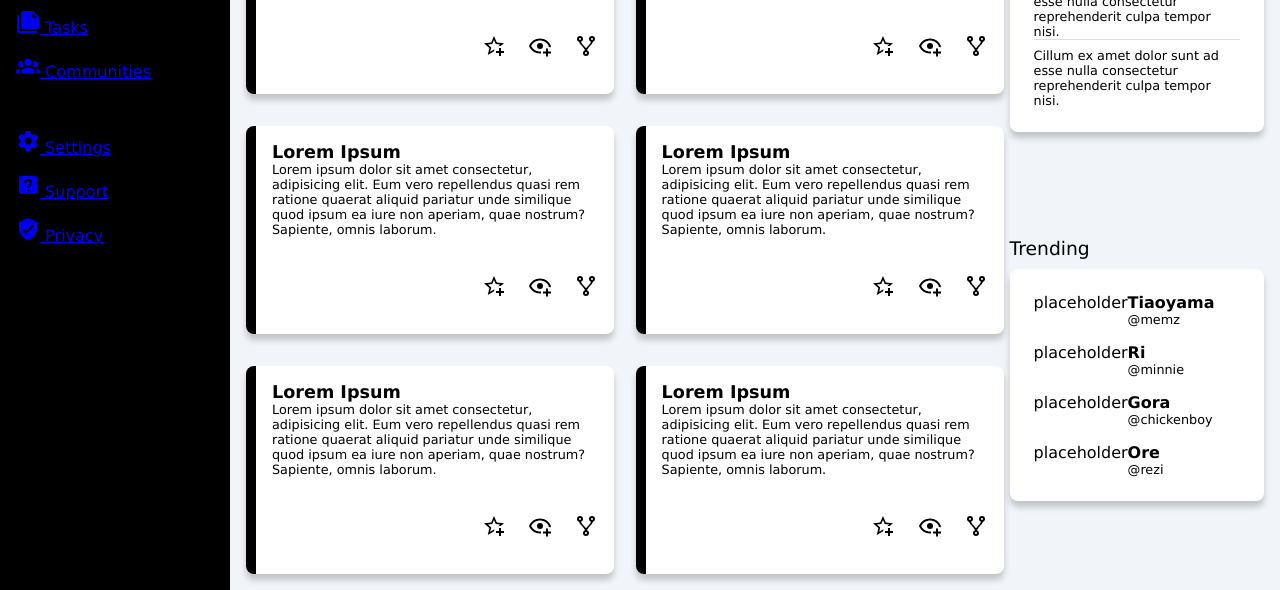
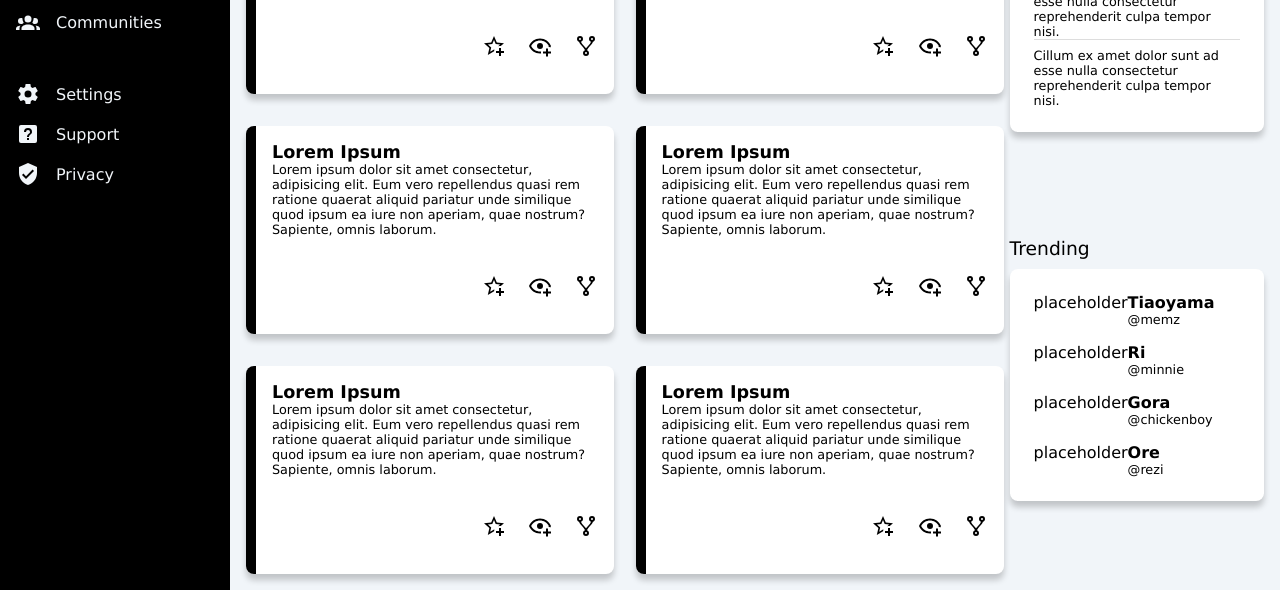
Before and after one commit to eniiku/admin-dashboard, a plain HTML site: page index.html in a window 1280 px wide. Shown: the part 269-859 px from the top of the page. Drawn offline with Linux system fonts and the light colour scheme.

Commit message:
update css

```diff
--- a/style.css
+++ b/style.css
@@ -34,7 +34,7 @@ body {
     padding: 1em;
 }
 
-.sidebar div {
+.sidebar a {
     display: flex;
     font-size: 1rem;
     gap: 1em;
@@ -43,6 +43,8 @@ body {
 }
 
 .sidebar .dashboard {
+    display: flex;
+    gap: 1em;
     font-size: 1.4em;
     align-items: center;
 }
@@ -232,3 +234,8 @@ body {
 .side-boy p {
     font-size: .9rem;
 }
+
+a {
+    text-decoration: none;
+    color: inherit;
+}
```
